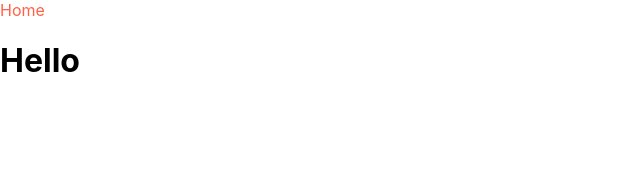
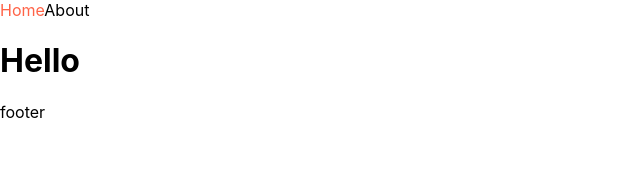
Before and after one commit to hanjy-slowturtle/nextjs-intro, a Next.js app: page / in a window 1280 px wide. Shown: the top 192 px of the page, without its empty margins (0-640 px from the left). Built offline with nearby package versions, Linux system fonts and the light colour scheme.

Commit message:
~ #1.7 Recap

```diff
--- a/pages/_app.js
+++ b/pages/_app.js
@@ -1,16 +1,12 @@
 import NavBar from "../components/NavBar";
 import "../styles/globals.css";
 
-export default function App({ Component, pageProps }) {
+export default function MyApp({ Component, pageProps }) {
   return (
     <>
       <NavBar />
       <Component {...pageProps} />
-      <style jsx global>{`
-        a {
-          color: white;
-        }
-      `}</style>
+      <footer>footer</footer>
     </>
   );
 }
```
